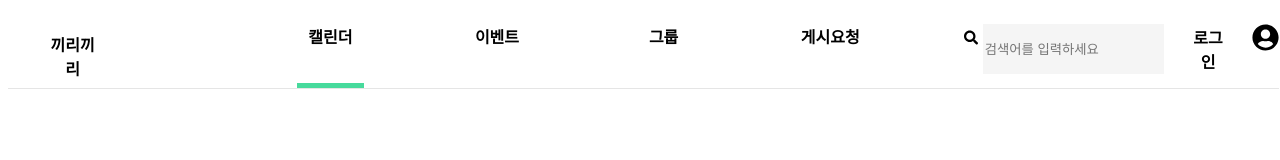
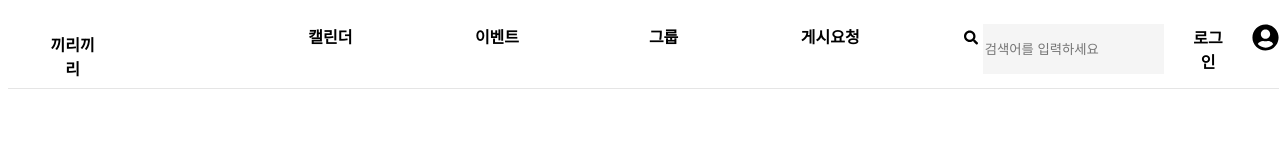
Before and after one commit to Jeans-ssu/Kiri, a React (Create React App) app in the folder client/kiri/: page / in a window 1280 px wide. Shown: the top 160 px of the page. Built offline with nearby package versions, Linux system fonts and the light colour scheme.

Commit message:
💄 [FE] fix: header style 수정

```diff
--- a/client/kiri/src/components/Header.js
+++ b/client/kiri/src/components/Header.js
@@ -31,13 +31,6 @@ const TabMenu = styled.ul`
   margin-bottom: 7rem;
   border-bottom: 0.1px solid rgb(0, 0, 0, 0.1);
 
-  .submenu {
-    margin-right: 100px;
-    cursor: pointer;
-    width: 80px;
-    text-align: center;
-  }
-
   .focused {
     border-bottom: 5px solid #47da9c;
   }
@@ -45,7 +38,19 @@ const TabMenu = styled.ul`
   .search {
     margin-top: 5px;
   }
+
+  .hide {
+    border-bottom: none;
+  }
 `;
+
+const SubMenu = styled.li`
+  margin-right: 100px;
+  cursor: pointer;
+  width: 80px;
+  text-align: center;
+  border: none;
+`
 
 const Search = styled.input`
   background: #f5f5f5;
@@ -73,6 +78,7 @@ const Profile = styled.div`
 
 export const Header = () => {
   const [currentTab, setCurrentTab] = useState(0);
+  const [click, setClick] = useState(false);
 
   const menuArr = [
     { name: "캘린더" },
@@ -83,6 +89,7 @@ export const Header = () => {
 
   const selectMenuHandler = (index) => {
     setCurrentTab(index);
+    setClick(true)
   };
 
   return (
@@ -92,12 +99,11 @@ export const Header = () => {
           <Logo>끼리끼리</Logo>
           {menuArr.map((el, idx) => {
             return (
-              <li
-                className={`submenu${currentTab === idx ? " focused" : ""}`}
-                onClick={() => selectMenuHandler(idx)}
-              >
+              <SubMenu
+                className={`${currentTab === idx ? "focused" : ""} ${click ? "" : "hide"}`}
+                onClick={() => selectMenuHandler(idx)}>
                 {el.name}
-              </li>
+              </SubMenu>
             );
           })}
           <FaSearch size="17" className="search"/>
```
